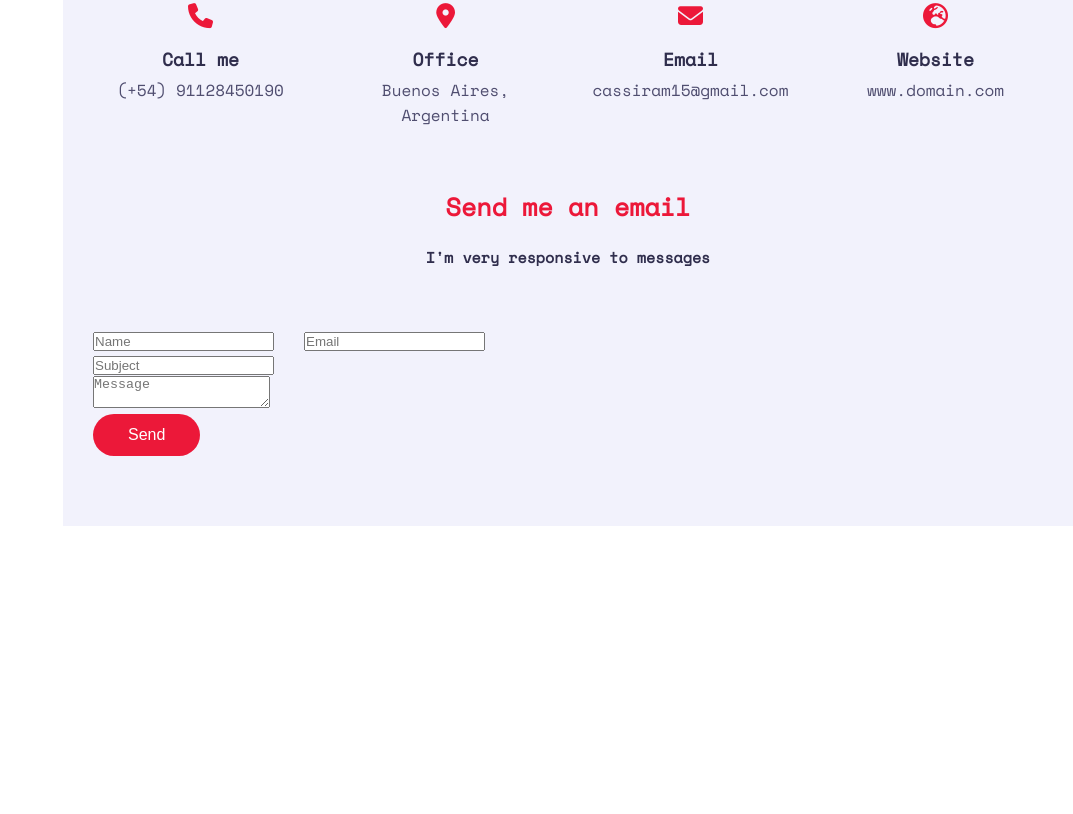
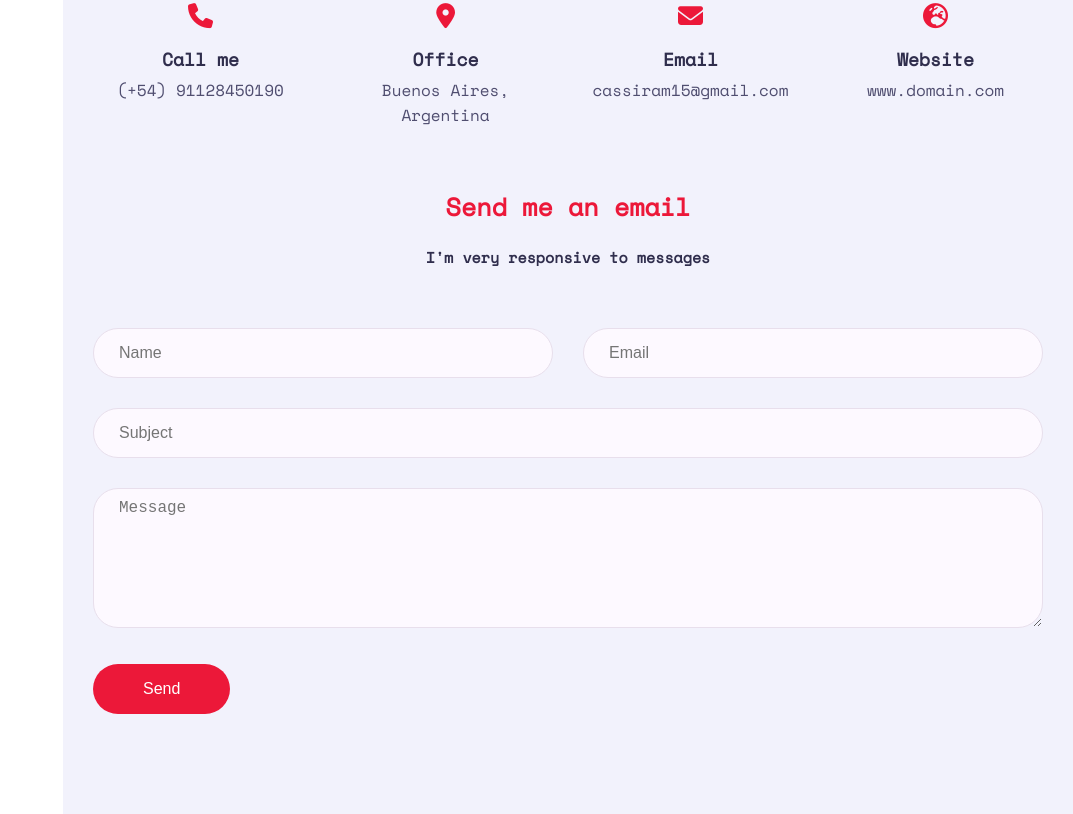
Before and after one commit to cassirambd/Personal-Portfolio, a website: page index.html in a window 1280 px wide. Shown: the part 4195-5009 px from the top of the page, without its empty margins (207-1280 px from the left). Before the commit the page ends 4721 px from the top, so only its background shows below. Drawn offline with nearby package versions, Linux system fonts and the light colour scheme; a web font is replaced by a local one.

Commit message:
css contact form

```diff
--- a/css/style.css
+++ b/css/style.css
@@ -1246,3 +1246,47 @@ h3.my-profession {
   color: var(--text-black-700);
   font-weight: 400;
 }
+
+.contact .contact-form {
+  flex: 0 0 100%;
+  max-width: 100%;
+}
+
+.contact .contact-form .col-6 {
+  flex: 0 0 50%;
+  max-width: 50%;
+}
+
+.contact .contact-form .col-12 {
+  flex: 0 0 100%;
+  max-width: 100%;
+}
+
+.contact .contact-form .form-item {
+  margin-bottom: 30px;
+}
+
+.contact .contact-form .form-item .form-control {
+  width: 100%;
+  height: 50px;
+  border-radius: 25px;
+  background: var(--bg-black-100);
+  border: 1px solid var(--bg-black-50);
+  padding: 10px 25px;
+  font-size: 16px;
+  color: var(--text-black-700);
+  transition: all 0.3s ease;
+}
+
+.contact .contact-form .form-item .form-control:focus {
+  box-shadow: 0 0 20px rgba(48, 46, 77, 0.15);
+}
+
+.contact .contact-form .form-item textarea.form-control {
+  height: 140px;
+}
+
+.contact .contact-form .btn {
+  height: 50px;
+  padding: 0 50px;
+}
```
